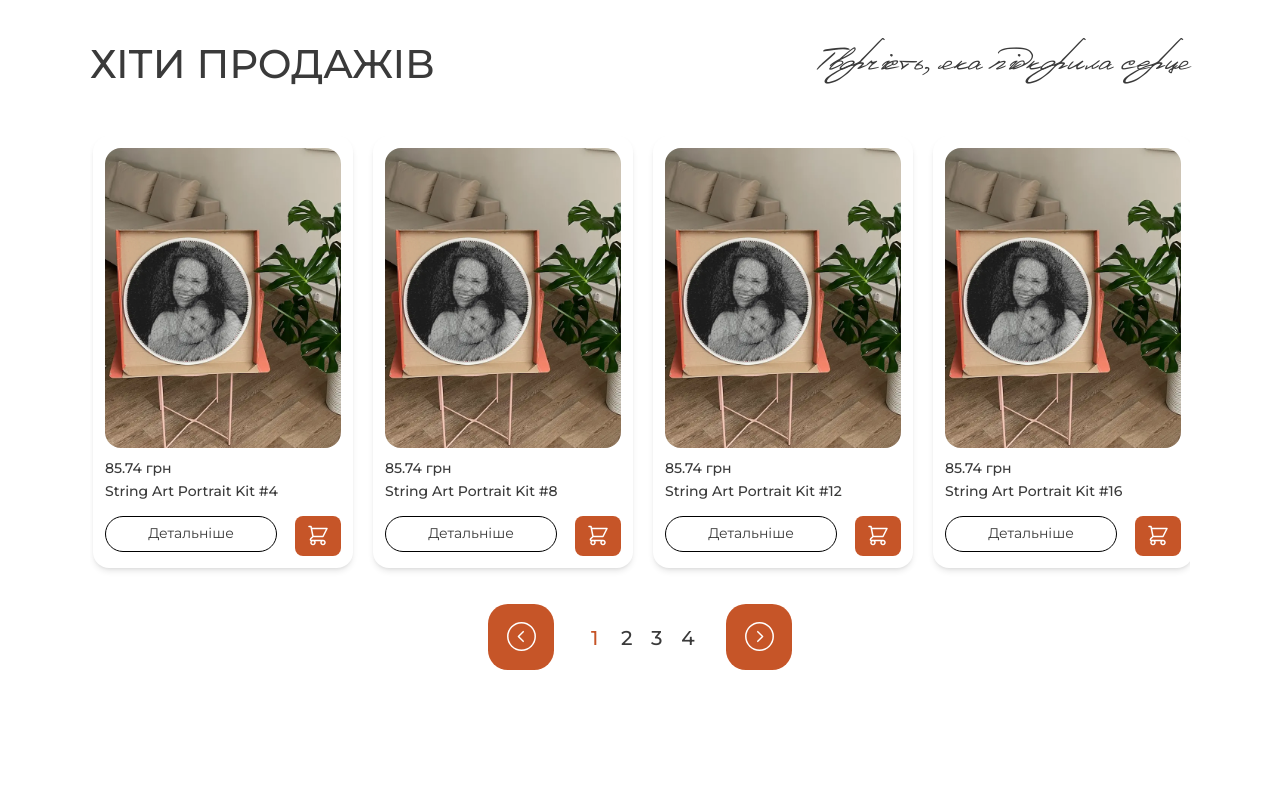
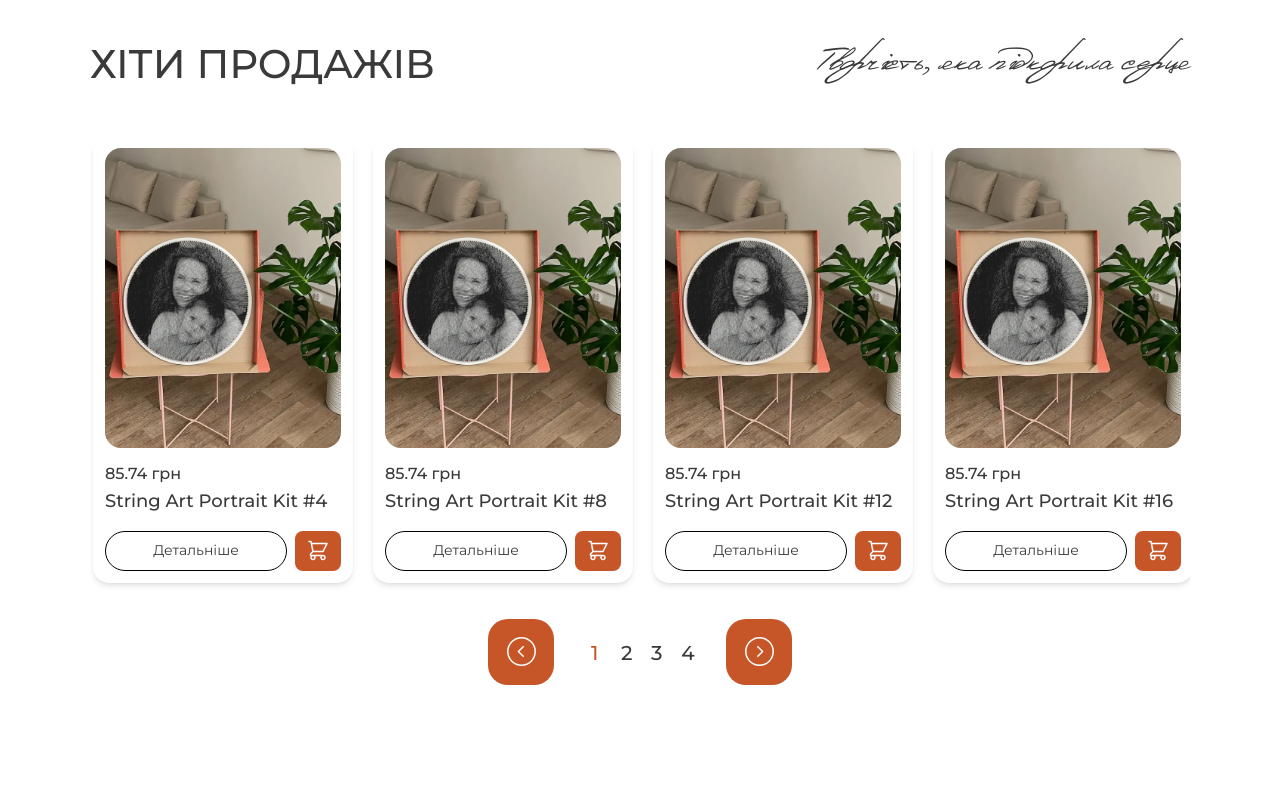
Before and after one commit to cyanidium-dev/art-lover-frontend, a Next.js app: page / in a window 1280 px wide. Shown: the part 1000-1800 px from the top of the page. Built offline with nearby package versions, Linux system fonts and the light colour scheme.

Commit message:
updated product card

```diff
--- a/src/modules/HomePage/Bestsellers/mockedData.ts
+++ b/src/modules/HomePage/Bestsellers/mockedData.ts
@@ -2,7 +2,7 @@ import { Product } from '@/types/product';
 
 const productTemplate = {
   id: '1',
-  slug: 'string-art-portrait-kit',
+  slug: 'products/string-art-portrait-kit',
   title: 'String Art Portrait Kit',
   price: 85.74,
   images: [{ url: '/images/mockedData/productImageOne.webp', alt: '' }],
--- a/src/shared/components/Cards/ProductCard/ProductCard.tsx
+++ b/src/shared/components/Cards/ProductCard/ProductCard.tsx
@@ -2,17 +2,18 @@ import { Product } from '@/types/product';
 import Image from 'next/image';
 import SecondaryButton from '../../buttons/SecondaryButton';
 import CartButton from './CartButton';
+import Link from 'next/link';
 
 interface ProductCardProps {
   product: Product;
 }
 
 export default function ProductCard({ product }: ProductCardProps) {
-  const { title, price, images } = product;
+  const { title, price, images, slug } = product;
 
   return (
     <div className="p-3 bg-white rounded-[8px] xl:rounded-[16px] shadow-social">
-      <div className="relative h-[120px] md:h-[180px] lg:h-[200px] xl:h-[300px] mb-3 rounded-[8px] xl:rounded-[16px] overflow-hidden">
+      <div className="relative h-[120px] md:h-[180px] lg:h-[200px] xl:h-[300px] mb-3 xl:mb-4 rounded-[8px] xl:rounded-[16px] overflow-hidden">
         <Image
           src={images[0]?.url || ''}
           alt={images[0]?.url || 'product'}
@@ -20,14 +21,16 @@ export default function ProductCard({ product }: ProductCardProps) {
           className="object-cover"
         />
       </div>
-      <p className="mb-1.5 text-[14px] font-medium leading-[120%]">
+      <p className="mb-1.5 xl:mb-2 text-[14px] xl:text-[16px] font-medium leading-[120%]">
         {price} грн
       </p>
-      <h3 className="mb-4 text-[14px] font-medium leading-[120%] line-clamp-1">
+      <h3 className="mb-4 xl:mb-[18px] text-[14px] xl:text-[18px] font-medium leading-[120%] line-clamp-1">
         {title}
       </h3>
-      <div className="flex gap-x-4.5">
-        <SecondaryButton className="h-9">Детальніше</SecondaryButton>
+      <div className="flex gap-x-4.5 xl:gap-x-2">
+        <Link href={slug} className="block w-full">
+          <SecondaryButton className="h-9 xl:h-10">Детальніше</SecondaryButton>
+        </Link>
         <CartButton className="shrink-0" />
       </div>
     </div>
--- a/src/shared/components/buttons/SecondaryButton.tsx
+++ b/src/shared/components/buttons/SecondaryButton.tsx
@@ -14,7 +14,7 @@ export default function SecondaryButton({
   return (
     <button
       onClick={onClick}
-      className={`flex items-center justify-center w-full px-3 py-[5.5px] rounded-full border-[1.5px] border-black bg-white
+      className={`cursor-pointer flex items-center justify-center w-full px-3 py-[5.5px] rounded-full border-[1.5px] border-black bg-white
         text-[10px] xl:text-[14px] font-normal leading-[120%] xl:hover:text-white xl:hover:bg-dark focus-visible:text-white focus-visible:bg-dark transition
         duration-300 ease-in-out ${className}`}
     >
```
